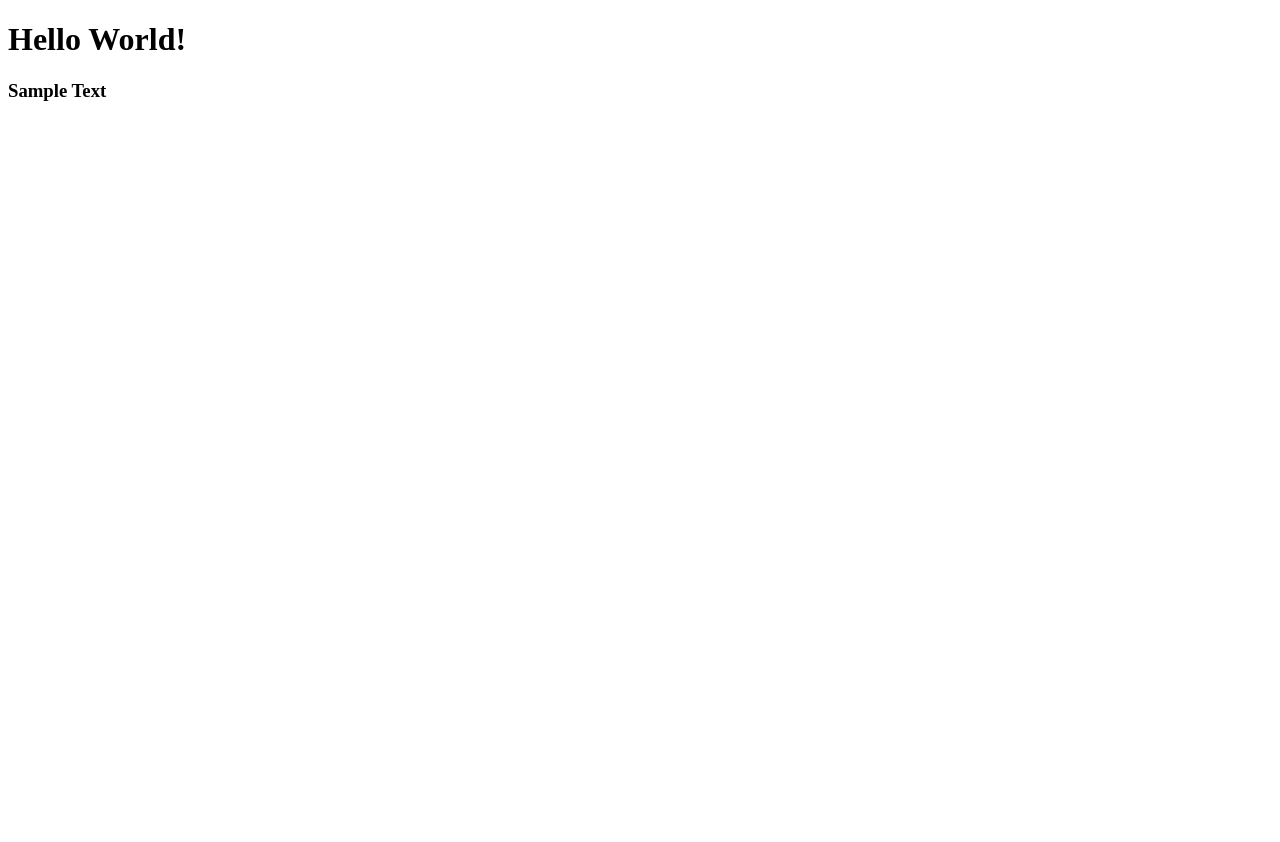
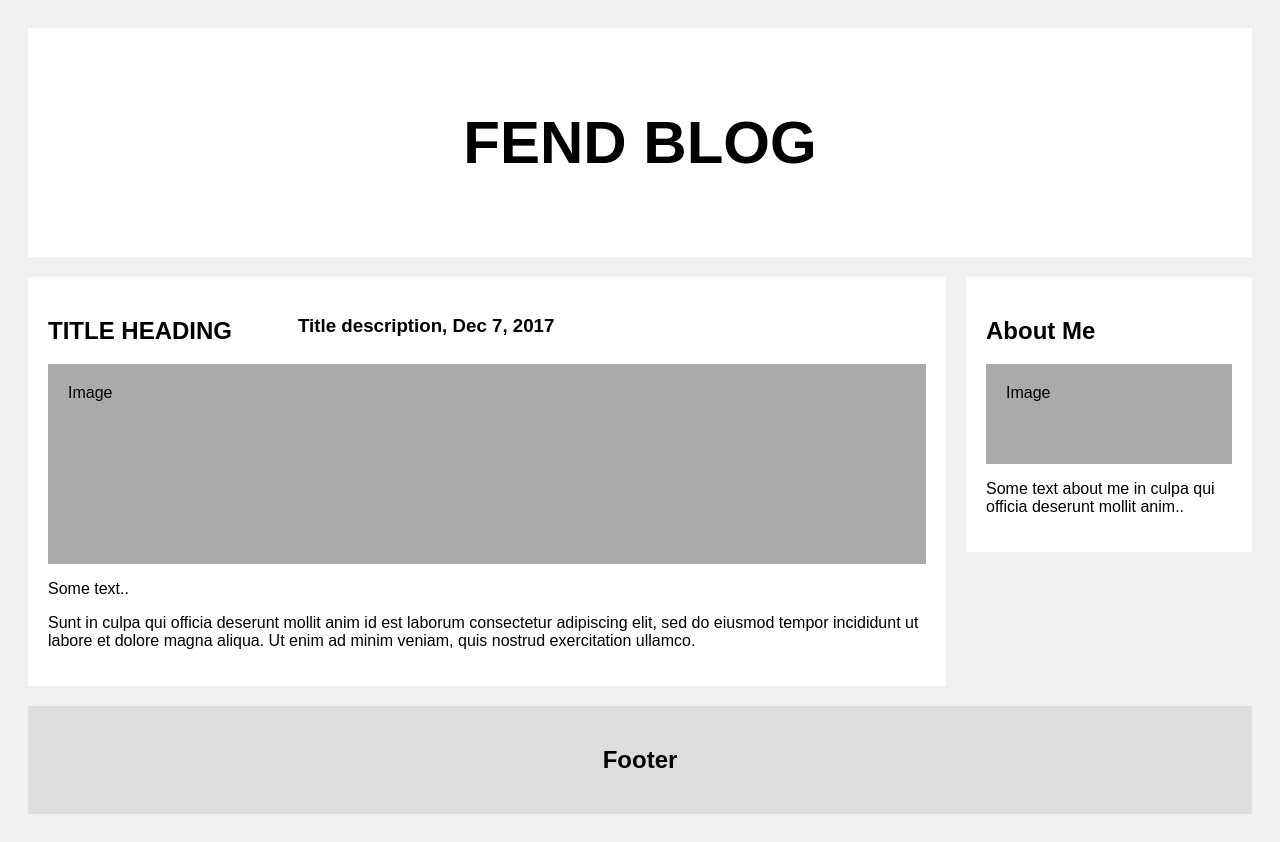
Before and after one commit to Freytes/FEND, a plain HTML site: page 1-FEND-Blog-Site/index.html in a window 1280 px wide. Before the commit the page ends 800 px from the top, so only its background shows below. Drawn offline with Linux system fonts and the light colour scheme.

Commit message:
Revised HTML

```diff
--- /dev/null
+++ b/1-FEND-Blog-Site/assets/styles/main.css
@@ -0,0 +1,28 @@
+.container{
+  /* Step 1: Set display to grid */
+    display:grid;
+ /* Step 2: setup rows amd columns */
+    grid-template-columns: 300px 300px 300px;
+    grid-template-rows: 250px 600px;
+    grid-template-areas:
+    "hd hd hd hd hd hd hd hd"
+    "sd sd sd main main main main main"
+    "ft ft ft ft ft ft ft ft";
+    border: 2px solid yellow;
+}
+.box{
+  border: 1px solid red;
+  background: #F8FA9D;
+  }
+.header{
+  grid-area:hd;
+}
+.footer{
+  grid-area:ft;
+}
+.sidebar{
+  grid-area:sd;
+}
+.content{
+  grid-area:main;
+}
--- a/1-FEND-Blog-Site/index.html
+++ b/1-FEND-Blog-Site/index.html
@@ -1,22 +1,116 @@
 <!DOCTYPE html>
-<!--[if lt IE 7]>      <html class="no-js lt-ie9 lt-ie8 lt-ie7"> <![endif]-->
-<!--[if IE 7]>         <html class="no-js lt-ie9 lt-ie8"> <![endif]-->
-<!--[if IE 8]>         <html class="no-js lt-ie9"> <![endif]-->
-<!--[if gt IE 8]><!--> <html class="no-js"> <!--<![endif]-->
-  <head>
-    <meta charset="utf-8">
-    <meta http-equiv="X-UA-Compatible" content="IE=edge">
-    <title></title>
-    <meta name="description" content="">
-    <meta name="viewport" content="width=device-width, initial-scale=1">
-    <link rel="stylesheet" href="">
-  </head>
-  <body>
-    <!--[if lt IE 7]>
-      <p class="browsehappy">You are using an <strong>outdated</strong> browser. Please <a href="#">upgrade your browser</a> to improve your experience.</p>
-    <![endif]-->
-    <h1>Hello World!</h1>
-    <h3>Sample Text</h3>
-    <script src="" async defer></script>
-  </body>
+<html>
+<head>
+<meta name="viewport" content="width=device-width, initial-scale=1">
+<style>
+* {
+  box-sizing: border-box;
+}
+
+/* Add a gray background color with some padding */
+body {
+  font-family: Arial;
+  padding: 20px;
+  background: #f1f1f1;
+}
+
+/* Header/Blog Title */
+.header {
+  padding: 30px;
+  font-size: 40px;
+  text-align: center;
+  background: white;
+}
+
+/* Create two unequal columns that floats next to each other */
+/* Left column */
+.leftcolumn {
+  float: left;
+  width: 75%;
+}
+
+/* Right column */
+.rightcolumn {
+  float: left;
+  width: 25%;
+  padding-left: 20px;
+}
+
+/* Fake image */
+.fakeimg {
+  background-color: #aaa;
+  width: 100%;
+  padding: 20px;
+}
+
+/* Add a card effect for articles */
+.card {
+   background-color: white;
+   padding: 20px;
+   margin-top: 20px;
+}
+
+/* Clear floats after the columns */
+.row:after {
+  content: "";
+  display: table;
+  clear: both;
+}
+
+/* Footer */
+.footer {
+  padding: 20px;
+  text-align: center;
+  background: #ddd;
+  margin-top: 20px;
+}
+
+
+
+/* Responsive layout - when the screen is less than 800px wide, make the two columns stack on top of each other instead of next to each other */
+@media screen and (max-width: 800px) {
+  .leftcolumn, .rightcolumn {
+    width: 100%;
+    padding: 0;
+  }
+}
+</style>
+</head>
+<body>
+
+<div class="header">
+  <h2>FEND BLOG</h2>
+</div>
+
+<div class="row">
+  <div class="leftcolumn">
+    <div class="card">
+
+    <div style="width: 100%; overflow: hidden;">
+    <div style="width: 200; float: left;"> <h2>TITLE HEADING</h2> </div>
+    <div style="margin-left: 250px;"> <h3>Title description, Dec 7, 2017</h3> </div>
+</div>
+
+      <div class="fakeimg" style="height:200px;">Image</div>
+      <p>Some text..</p>
+      <p>Sunt in culpa qui officia deserunt mollit anim id est laborum consectetur adipiscing elit, sed do eiusmod tempor incididunt ut labore et dolore magna aliqua. Ut enim ad minim veniam, quis nostrud exercitation ullamco.</p>
+
+    </div>
+
+  </div>
+
+  <div class="rightcolumn">
+    <div class="card">
+      <h2>About Me</h2>
+      <div class="fakeimg" style="height:100px;">Image</div>
+      <p>Some text about me in culpa qui officia deserunt mollit anim..</p>
+    </div>
+  </div>
+</div>
+
+<div class="footer">
+  <h2>Footer</h2>
+</div>
+
+</body>
 </html>
```
